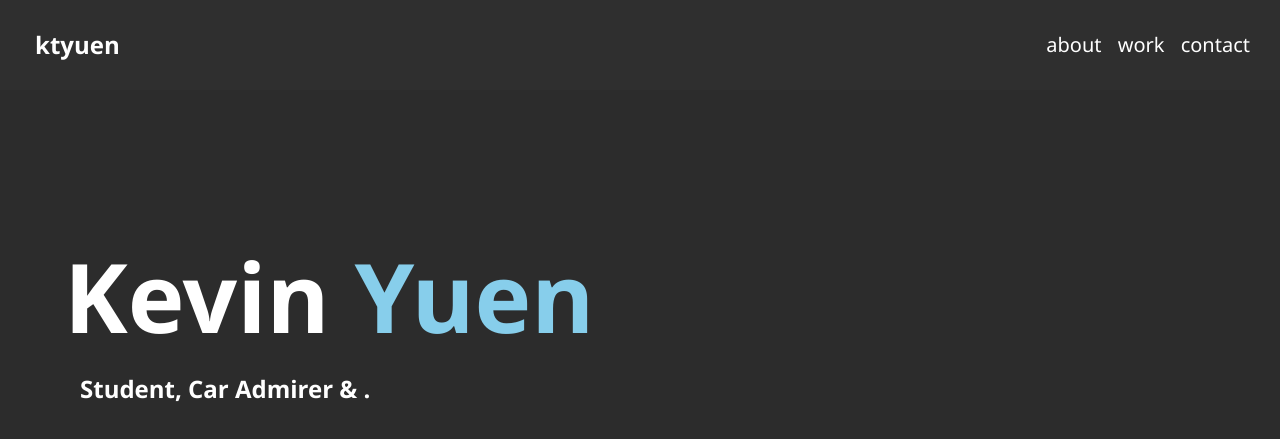
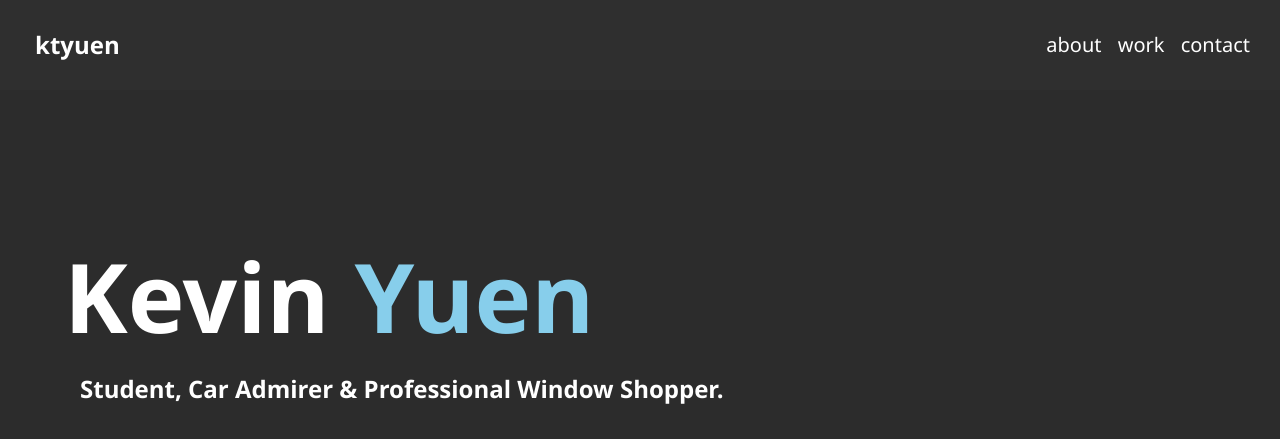
Before and after one commit to yuenkev/modern_portfolio, a website: page dist/index.html in a window 1280 px wide. Shown: the top 439 px of the page. Drawn offline with Linux system fonts and the light colour scheme.

Commit message:
changed landing pg

```diff
--- a/dist/index.html
+++ b/dist/index.html
@@ -56,7 +56,9 @@
 
     <main id="home">
       <h1 class="lg-heading">Kevin <span class="text-secondary">Yuen</span></h1>
-      <h2 class="sm-heading">Student, Car Admirer & .</h2>
+      <h2 class="sm-heading">
+        Student, Car Admirer & Professional Window Shopper.
+      </h2>
       <div class="icons">
         <a href="https://twitter.com/yuenkevintyler">
           <i class="fab fa-twitter fa-3x"></i>
```
